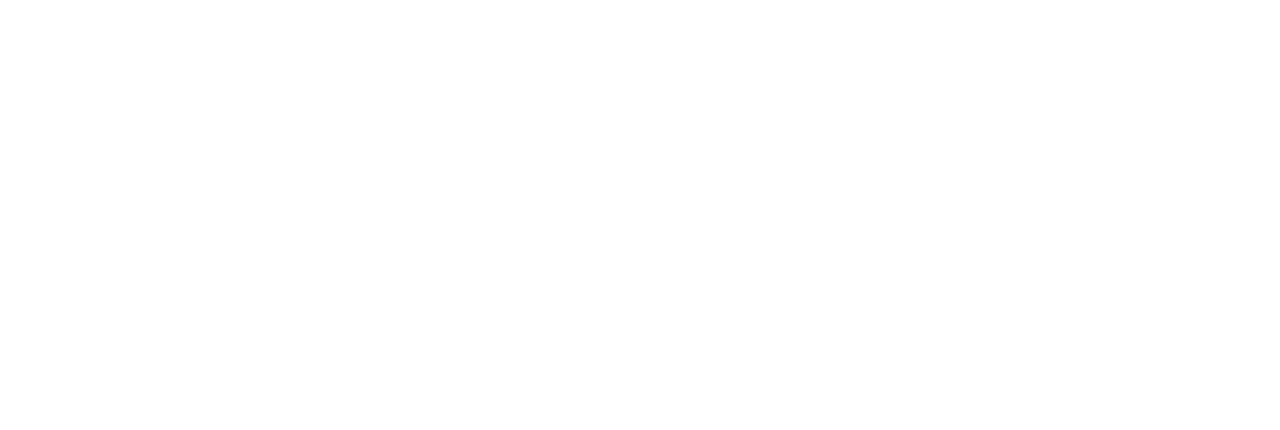
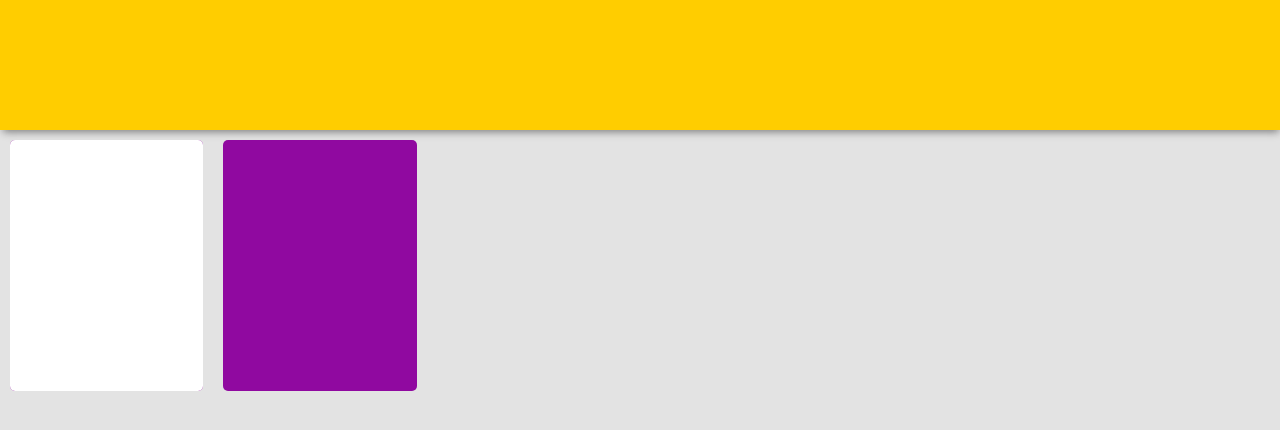
Before and after one commit to kevinPugliese/node-api-with-client-js, a plain HTML site: page app/index.html in a window 1280 px wide. Drawn offline with Linux system fonts and the light colour scheme.

Commit message:
custom card

```diff
--- a/app/index.html
+++ b/app/index.html
@@ -3,8 +3,33 @@
 <head>
     <meta charset="UTF-8">
     <title>Buscapé - Compare Preços</title>
+    <link rel="stylesheet" href="styles/components/grid.css">
+    <link rel="stylesheet" href="styles/components/_general.css">
+    <link rel="stylesheet" href="styles/components/card.css">
+    <link rel="stylesheet" href="styles/components/header.css">
 </head>
 <body>
+    <header class="header">
+        <div class="container">
+            <div class="col l2"></div>
+            <div class="col l8"></div>
+        </div>
+    </header>
+    <div class="container">
 
+        <div class="col l2">
+            <div class="card"></div>
+        </div>
+        <div class="col l2">
+            <!--<div class="card" style="background-color: antiquewhite"></div>-->
+        </div>
+        <!--<div class="box col-1"></div>-->
+        <!--<div class="box col-2"></div>-->
+        <!--<div class="box col-2">-->
+            <!--<div class="box-2 col-1"></div>-->
+            <!--<div class="box-2 col-1"></div>-->
+        <!--</div>-->
+        <!--<div class="box col-12"></div>-->
+    </div>
 </body>
 </html>
--- /dev/null
+++ b/app/styles/components/_general.css
@@ -0,0 +1,10 @@
+
+* {
+    margin: 0;
+    padding: 0;
+}
+
+body {
+    font-size: 62.5%;
+    background-color: #e3e3e3;
+}
--- a/app/styles/components/card.css
+++ b/app/styles/components/card.css
@@ -0,0 +1,6 @@
+.card {
+    background-color: #fff;
+    padding: 1.6rem;
+    height: 200px;
+    border-radius: 5px;
+}
--- a/app/styles/components/grid.css
+++ b/app/styles/components/grid.css
@@ -9,19 +9,19 @@
     margin: auto;
 }
 
-.l1 {
+.l12 {
     width: calc(100% - (var(--margin)* 2));
 }
 
-.l2 {
+.l6 {
     width: calc((100% / 2) - (var(--margin)* 2));
 }
 
-.l3 {
+.l4 {
     width: calc((100% / 3) - (var(--margin)* 2));
 }
 
-.l4 {
+.l3 {
     width: calc((100% / 4) - (var(--margin) * 2));
 }
 
@@ -29,7 +29,7 @@
     width: calc((100% / 5) - (var(--margin)* 2));
 }
 
-.l6 {
+.l2 {
     width: calc((100% / 6) - (var(--margin) * 2));
 }
 
@@ -53,7 +53,7 @@
     width: calc((100% / 11) - (var(--margin) * 2));
 }
 
-.l12 {
+.l1 {
     width: calc((100% / 12) - (var(--margin) * 2));
 }
 
```
